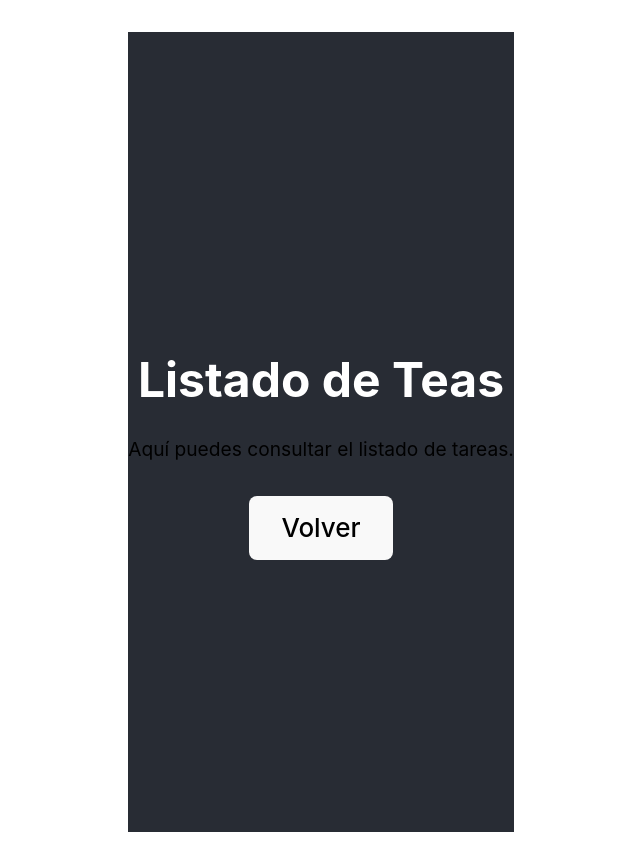
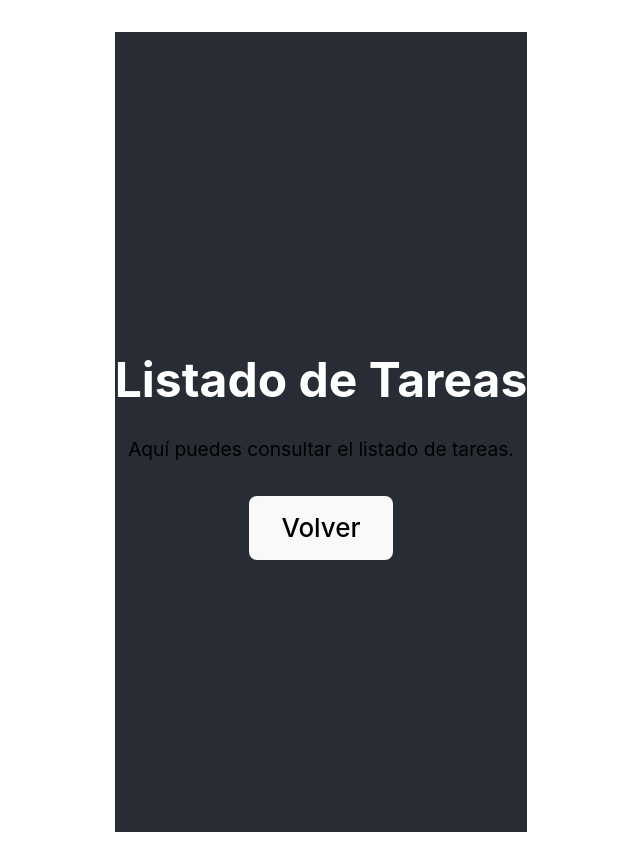
Before and after one commit to legendary2303/diagnostico-react, a React (Vite) app: page / in a window 1280 px wide. Both pictures are taken after a click on the button "Ir al listado de tareas". Shown: the whole page, without its empty margins (319-959 px from the left). Built offline with nearby package versions, Linux system fonts and the light colour scheme.

Commit message:
feat(frontend) falla de ortografia

```diff
--- a/Screen/Welcome/tareas.jsx
+++ b/Screen/Welcome/tareas.jsx
@@ -4,7 +4,7 @@ import './tareas.css';
 function Tareas( {setCurrentView } ) {
   return (
     <div>
-      <h2>Listado de Teas</h2>
+      <h2>Listado de Tareas</h2>
       <p>Aquí puedes consultar el listado de tareas.</p>
       <button onClick={() => setCurrentView('welcome')}>Volver</button>
     </div>
```
